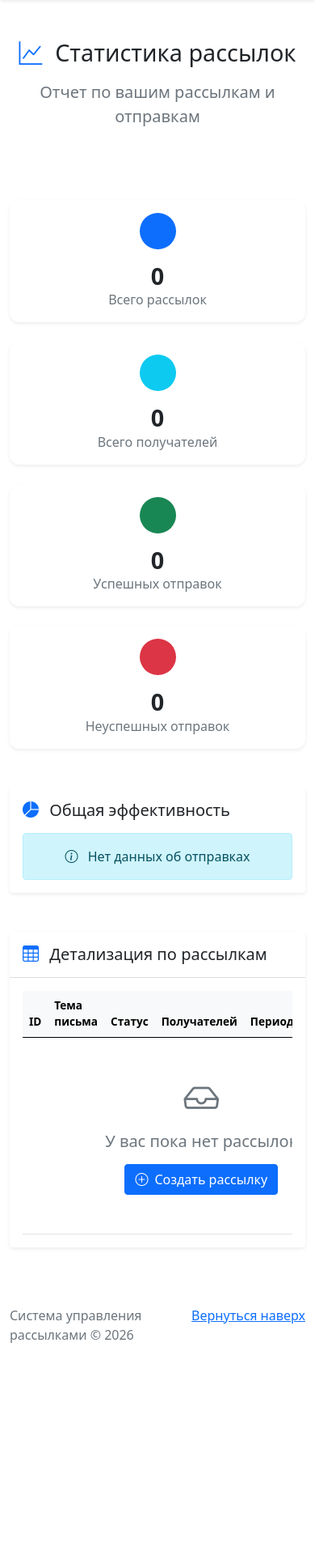
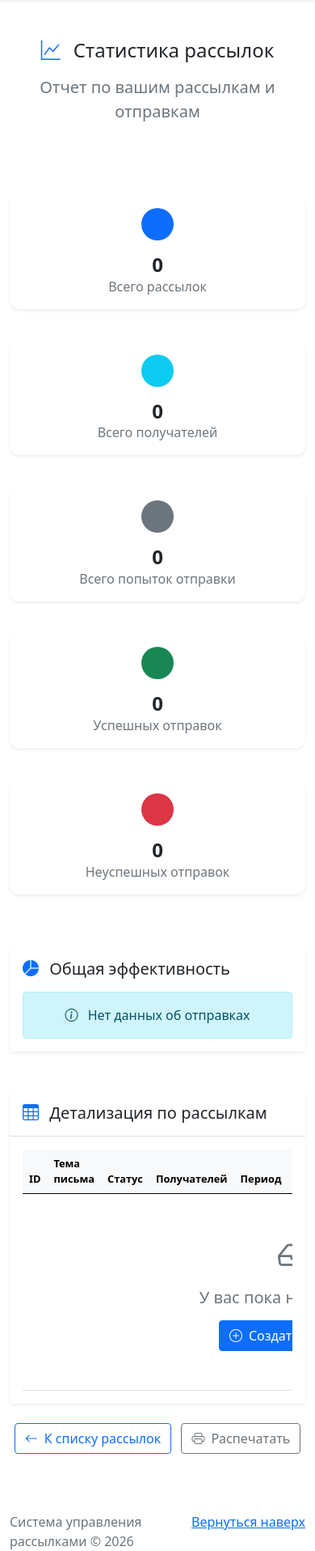
Before and after one commit to MrProdeon/django_ListManagmentService, a Django app: page /mailing/report/ in a window 390 px wide. Shown: the part 96-2012 px from the top of the page at 81% size. Before the commit the page ends 1755 px from the top, so only its background shows below. Run offline with Django 5.2, Linux system fonts and the light colour scheme; the visitor is signed in with stand-in values (Sample User, id 1); data that the repository does not hold is empty.

Commit message:
little fix in report template

```diff
--- a/mailing/templates/report.html
+++ b/mailing/templates/report.html
@@ -18,7 +18,7 @@
     <div class="container py-4">
         <!-- Общая статистика в карточках -->
         <div class="row g-4 mb-5">
-            <div class="col-md-3">
+            <div class="col-md-2">
                 <div class="card shadow-sm border-0 hover-card text-center h-100">
                     <div class="card-body p-4">
                         <div class="rounded-circle bg-primary bg-opacity-10 d-inline-flex p-3 mb-3">
@@ -30,7 +30,7 @@
                 </div>
             </div>
 
-            <div class="col-md-3">
+            <div class="col-md-2">
                 <div class="card shadow-sm border-0 hover-card text-center h-100">
                     <div class="card-body p-4">
                         <div class="rounded-circle bg-info bg-opacity-10 d-inline-flex p-3 mb-3">
@@ -38,6 +38,18 @@
                         </div>
                         <h2 class="display-5 fw-bold mb-0">{{ total_recipients }}</h2>
                         <p class="text-muted mb-0">Всего получателей</p>
+                    </div>
+                </div>
+            </div>
+
+            <div class="col-md-2">
+                <div class="card shadow-sm border-0 hover-card text-center h-100">
+                    <div class="card-body p-4">
+                        <div class="rounded-circle bg-secondary bg-opacity-10 d-inline-flex p-3 mb-3">
+                            <i class="bi bi-envelope-paper-fill text-secondary fs-1"></i>
+                        </div>
+                        <h2 class="display-5 fw-bold mb-0">{{ all_attempts }}</h2>
+                        <p class="text-muted mb-0">Всего попыток отправки</p>
                     </div>
                 </div>
             </div>
@@ -122,11 +134,17 @@
                                 <th>Статус</th>
                                 <th>Получателей</th>
                                 <th>Период</th>
-                            <th class="text-center">Статистика</th>
+                                <th class="text-center">Попытки</th>
+                                <th class="text-center">Успешно</th>
+                                <th class="text-center">Ошибок</th>
+                                <th class="text-center">Эффективность</th>
                             </tr>
                         </thead>
                         <tbody>
                             {% for mailing in user_mailings %}
+                            {% with attempts=mailing.attempttosend_set.all %}
+                            {% with total=attempts|length %}
+                            {% with success=attempts|dictsort:"status"|length %}
                             <tr>
                                 <td class="fw-bold">#{{ mailing.id }}</td>
                                 <td>{{ mailing.message.subject_line|default:"Без темы"|truncatechars:40 }}</td>
@@ -142,34 +160,34 @@
                                 <td>{{ mailing.recipients.count }}</td>
                                 <td>
                                     <small class="text-muted">
-                                    <td class="text-center" style="min-width: 180px;">
-                                        {% with attempts=mailing.attempttosend_set.all %}
-                                        {% with total=attempts|length %}
+                                        {{ mailing.start_time|date:"d.m.Y" }}<br>
+                                        → {{ mailing.end_time|date:"d.m.Y" }}
+                                    </small>
+                                </td>
+                                <td class="text-center fw-bold">{{ total }}</td>
+                                <td class="text-center text-success fw-bold">{{ success }}</td>
+                                <td class="text-center text-danger fw-bold">{{ total|add:success|add:"-" }}</td>
+                                <td class="text-center" style="min-width: 120px;">
                                     {% if total > 0 %}
-                                        {% with success=attempts|dictsort:"status"|length %}
                                         <div class="d-flex align-items-center gap-2">
                                             <div class="flex-grow-1">
                                                 <div class="progress" style="height: 8px;">
-                                                    <div class="progress-bar bg-success"
-                                                         style="width: {% widthratio success total 100 %}%"></div>
+                                                    <div class="progress-bar bg-success" style="width: {% widthratio success total 100 %}%"></div>
                                                 </div>
                                             </div>
-                                            <small>
-                                                <span class="text-success">{{ success }}</span>/
-                                                <span class="text-danger">{{ total|add:success|add:"-" }}</span>
-                                            </small>
+                                            <small class="fw-bold">{% widthratio success total 100 %}%</small>
                                         </div>
-                                        {% endwith %}
                                     {% else %}
                                         <span class="text-muted">—</span>
                                     {% endif %}
+                                </td>
+                            </tr>
                             {% endwith %}
                             {% endwith %}
-                                    </td>
-                        </tr>
+                            {% endwith %}
                             {% empty %}
                             <tr>
-                            <td colspan="6" class="text-center py-5">
+                                <td colspan="9" class="text-center py-5">
                                     <i class="bi bi-inbox display-1 text-muted d-block mb-3"></i>
                                     <h5 class="text-muted">У вас пока нет рассылок</h5>
                                     <a href="{% url 'mailing:create_mailing' %}" class="btn btn-primary mt-2">
@@ -184,7 +202,16 @@
             </div>
         </div>
 
-
+        <!-- Кнопки действий -->
+        <div class="text-center mt-4">
+            <a href="{% url 'mailing:list_mailing' %}" class="btn btn-outline-primary">
+                <i class="bi bi-arrow-left me-2"></i>К списку рассылок
+            </a>
+            <button onclick="window.print()" class="btn btn-outline-secondary ms-2">
+                <i class="bi bi-printer me-2"></i>Распечатать
+            </button>
+        </div>
+    </div>
 </main>
 
 <style>
@@ -228,16 +255,16 @@
 
     @media (max-width: 768px) {
         .display-5 {
-            font-size: 1.8rem;
+            font-size: 1.5rem;
         }
 
         .rounded-circle {
-            width: 45px;
-            height: 45px;
+            width: 40px;
+            height: 40px;
         }
 
         .rounded-circle i {
-            font-size: 1.3rem !important;
+            font-size: 1rem !important;
         }
 
         .card-body {
@@ -245,7 +272,11 @@
         }
 
         .table-responsive {
-            font-size: 0.85rem;
+            font-size: 0.8rem;
+        }
+
+        .col-md-2, .col-md-3 {
+            margin-bottom: 1rem;
         }
     }
 
```
Lines whose indentation alone changed are shown as unchanged.
